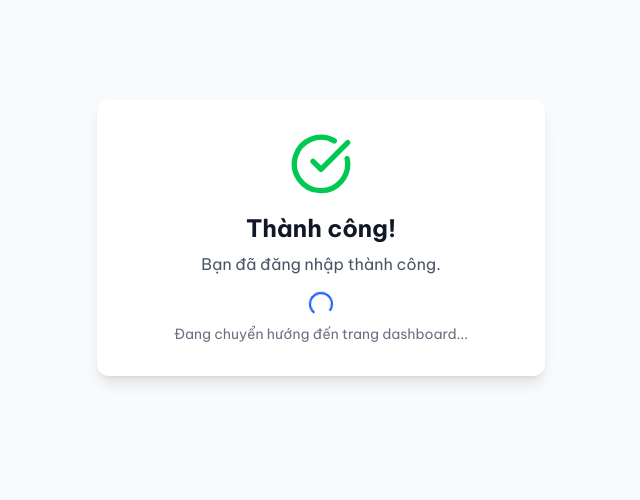
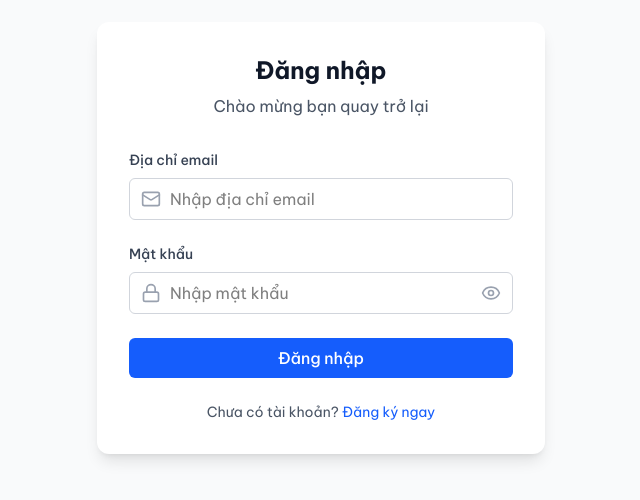
Before and after one commit to mdt3001/it-connect-fe, a React (Vite) app: page /login in a window 1280 px wide. Shown: the part 162-662 px from the top of the page, without its empty margins (319-959 px from the left). Built offline with nearby package versions, Linux system fonts and the light colour scheme.

Commit message:
sign up page

```diff
--- a/src/pages/Auth/Login.jsx
+++ b/src/pages/Auth/Login.jsx
@@ -9,7 +9,6 @@ import {
   AlertCircle,
   CheckCircle,
 } from "lucide-react";
-import { form, tr } from "framer-motion/client";
 
 function Login() {
   const [formData, setFormData] = React.useState({
@@ -22,7 +21,7 @@ function Login() {
     loading: false,
     error: {},
     showPassword: false,
-    success: true,
+    success: false,
   });
 
   const validateEmail = (email) => {
--- a/src/pages/Auth/SignUp.jsx
+++ b/src/pages/Auth/SignUp.jsx
@@ -1,6 +1,35 @@
 import React from 'react'
+import { motion } from "framer-motion";
+import {
+  Mail,
+  Lock,
+  Eye,
+  EyeOff,
+  UserCheck,
+  Building2,
+  Loader,
+  AlertCircle,
+  CheckCircle,
+} from "lucide-react";
+import { useState } from 'react';
 
-function SignUp() {
+const SignUp = () => {
+  const [formData, setFormData] = useState({
+    fullName: "",
+    email: "",
+    password: "",
+    role: "",
+    avatar: null,
+  });
+
+  const [formState, setFormState] = useState({
+    loading: false,
+    error: null,
+    success: null,
+    showPassword: false,
+    avatarPreview: null,
+  });
+
   return (
     <div>SignUp</div>
   )
```
